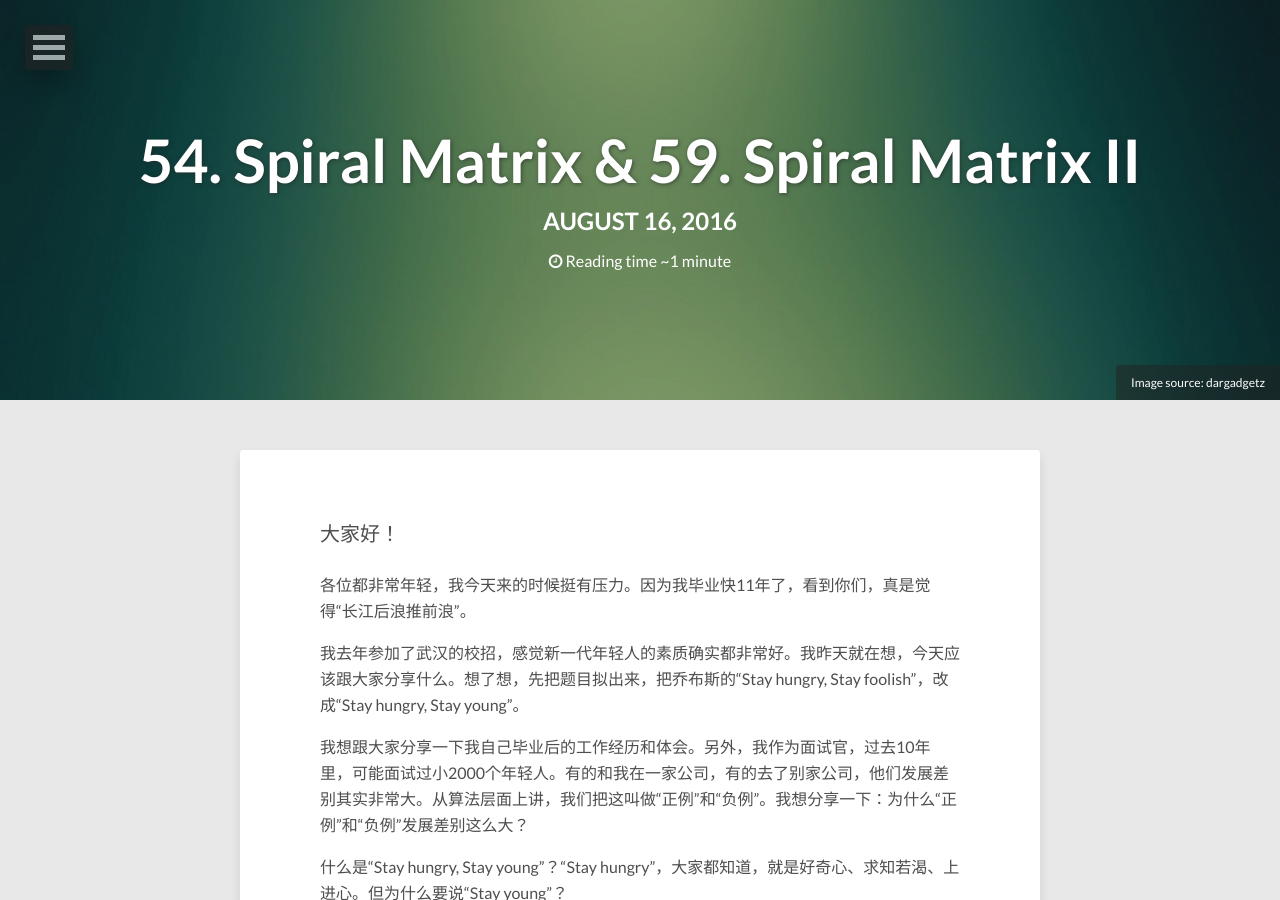
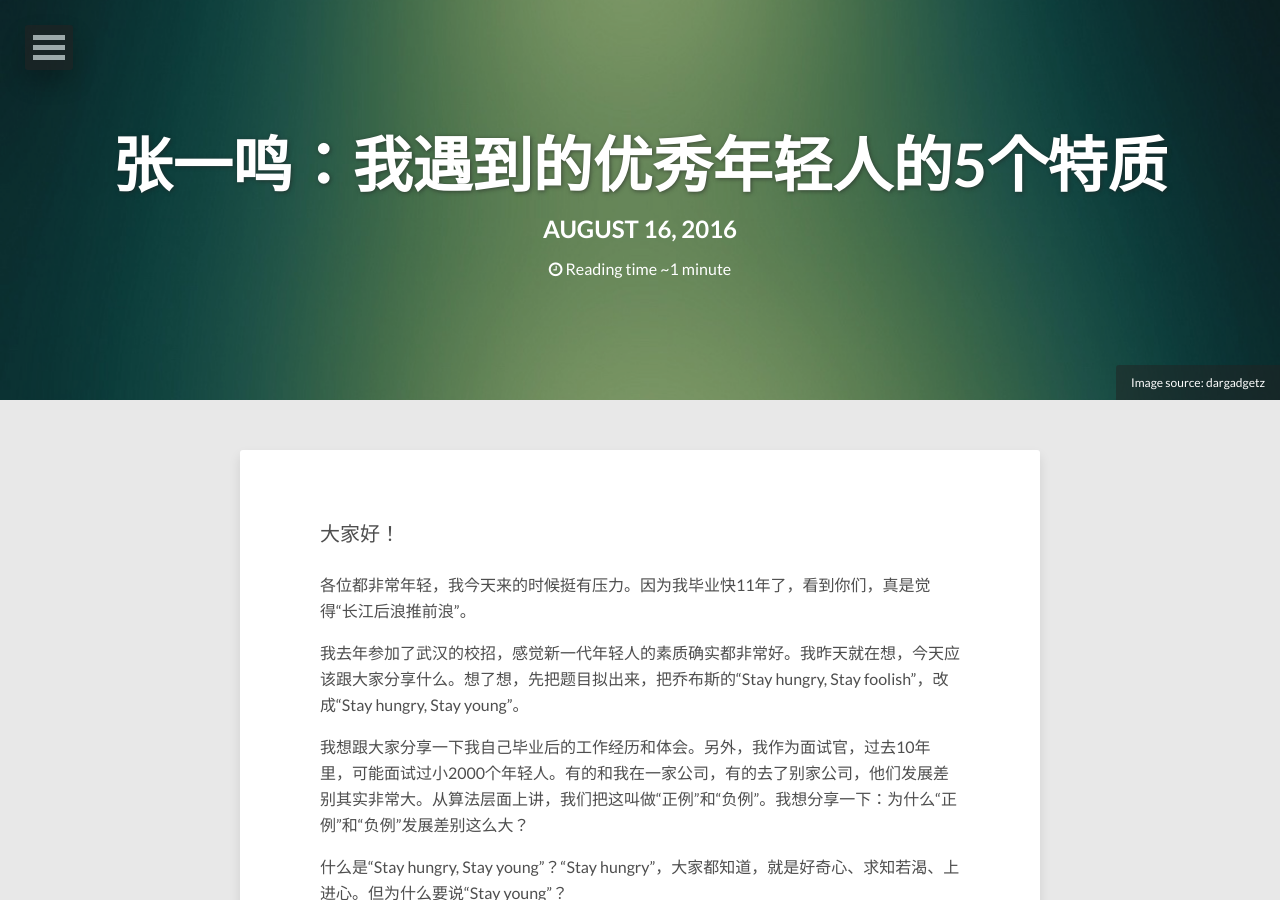
Before and after one commit to Kelvinmao/kelvinmao.github.io, a Jekyll site: the page built from _posts/2016-08-16-张一鸣：我遇到的优秀年轻人的5个特质.md, in a window 1280 px wide and 900 px high. Built offline with Jekyll 4.4.1, drawn with Linux system fonts in a browser that asks for light colours; nearby versions of some CDN libraries; Markdown is read by kramdown in place of the engine named in the settings.

Commit message:
2016-08-16 afternoon

```diff
--- a/_posts/2016-08-16-张一鸣：我遇到的优秀年轻人的5个特质.md
+++ b/_posts/2016-08-16-张一鸣：我遇到的优秀年轻人的5个特质.md
@@ -1,6 +1,6 @@
 ---
 layout: post
-title: 54. Spiral Matrix & 59. Spiral Matrix II
+title: 张一鸣：我遇到的优秀年轻人的5个特质
 description: ""
 modified: 2016-06-01T15:27:45-04:00
 tags: [Thinking]
```
